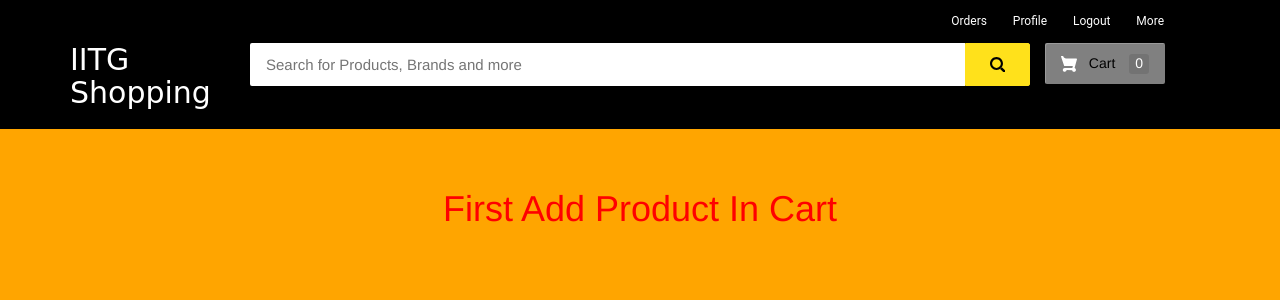
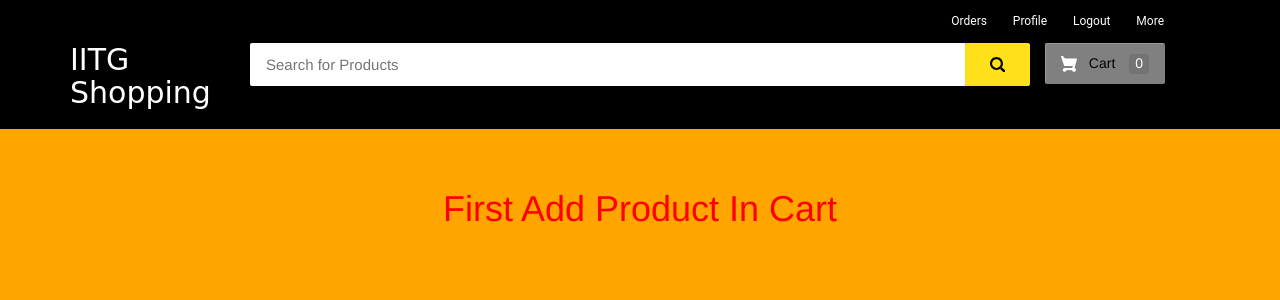
Before and after one commit to sachin17115285/DSA_Project, a Django app: page /customer-address in a window 1280 px wide. Shown: the top 300 px of the page. Run offline with Django 3.2, Linux system fonts and the light colour scheme; a user stored in the database is signed in; some libraries are stand-ins or nearby versions; some web fonts are replaced.

Commit message:
small fix

```diff
--- a/templates/ecom/customer_base.html
+++ b/templates/ecom/customer_base.html
@@ -273,7 +273,7 @@ body {
 
             <div class="navbar-search smallsearch col-sm-8 col-xs-11">
               <form  action="/search" method="get">
-                <div class="row"> <input class="navbar-input col-xs-11" type="search" placeholder="Search for Products, Brands and more" name="query" id="query">
+                <div class="row"> <input class="navbar-input col-xs-11" type="search" placeholder="Search for Products" name="query" id="query">
                   <button class="navbar-button col-xs-1" type="submit">
                     <svg width="15px" height="15px">
                             <path d="M11.618 9.897l4.224 4.212c.092.09.1.23.02.312l-1.464 1.46c-.08.08-.222.072-.314-.02L9.868 11.66M6.486 10.9c-2.42 0-4.38-1.955-4.38-4.367 0-2.413 1.96-4.37 4.38-4.37s4.38 1.957 4.38 4.37c0 2.412-1.96 4.368-4.38 4.368m0-10.834C2.904.066 0 2.96 0 6.533 0 10.105 2.904 13 6.486 13s6.487-2.895 6.487-6.467c0-3.572-2.905-6.467-6.487-6.467 "></path>
--- a/templates/ecom/customer_navbar.html
+++ b/templates/ecom/customer_navbar.html
@@ -223,7 +223,7 @@
 
                 <div class="navbar-search smallsearch col-sm-8 col-xs-11">
                   <form  action="/search" method="get">
-                    <div class="row"> <input class="navbar-input col-xs-11" type="search" placeholder="Search for Products, Brands and more" name="query" id="query">
+                    <div class="row"> <input class="navbar-input col-xs-11" type="search" placeholder="Search for Products" name="query" id="query">
                       <button class="navbar-button col-xs-1" type="submit">
                         <svg width="15px" height="15px">
                                 <path d="M11.618 9.897l4.224 4.212c.092.09.1.23.02.312l-1.464 1.46c-.08.08-.222.072-.314-.02L9.868 11.66M6.486 10.9c-2.42 0-4.38-1.955-4.38-4.367 0-2.413 1.96-4.37 4.38-4.37s4.38 1.957 4.38 4.37c0 2.412-1.96 4.368-4.38 4.368m0-10.834C2.904.066 0 2.96 0 6.533 0 10.105 2.904 13 6.486 13s6.487-2.895 6.487-6.467c0-3.572-2.905-6.467-6.487-6.467 "></path>
```
Also changed, not shown: db.sqlite3.
